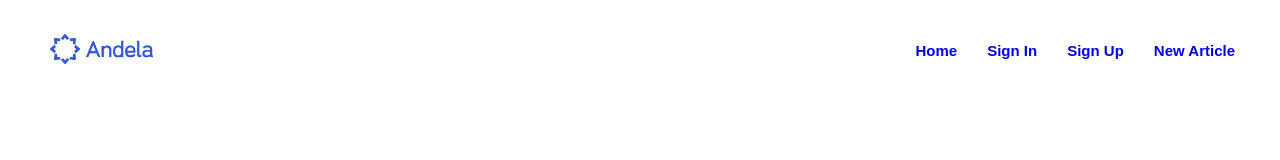
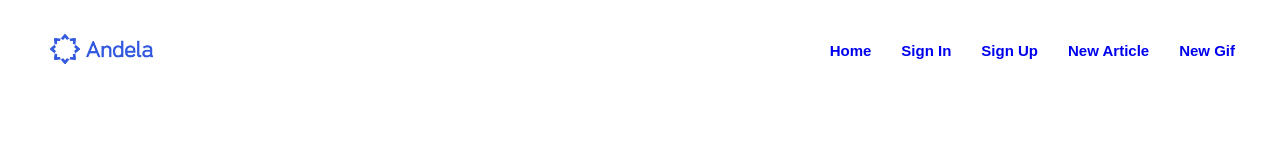
Before and after one commit to rickTerah/react-capstone-project, a React (Create React App) app: page / in a window 1280 px wide. Shown: the top 160 px of the page. Built offline with nearby package versions, Linux system fonts and the light colour scheme.

Commit message:
adding new gif route

```diff
--- a/src/App.jsx
+++ b/src/App.jsx
@@ -5,6 +5,7 @@ import NavBar from './components/navbar/Navbar';
 import Register from './containers/register/Register';
 import Login from './containers/login/Login';
 import NewArticle from './containers/newArticle/NewArticle';
+import NewGif from './containers/newGif/NewGif';
 import 'react-toastify/dist/ReactToastify.css';
 
 const App = () => (
@@ -14,6 +15,7 @@ const App = () => (
     <Route path="/register" component={Register} />
     <Route path="/login" component={Login} />
     <Route path="/new-article" component={NewArticle} />
+    <Route path="/new-gif" component={NewGif} />
   </div>
 );
 
--- a/src/components/navbar/Navbar.jsx
+++ b/src/components/navbar/Navbar.jsx
@@ -13,6 +13,7 @@ const navbar = () => (
       <li className="navbar__list-item"><NavLink to="/login" className="navbar__list-link">Sign in</NavLink></li>
       <li className="navbar__list-item"><NavLink to="/register" className="navbar__list-link">Sign up</NavLink></li>
       <li className="navbar__list-item"><NavLink to="/new-article" className="navbar__list-link">New Article</NavLink></li>
+      <li className="navbar__list-item"><NavLink to="/new-gif" className="navbar__list-link">New Gif</NavLink></li>
     </ul>
   </div>
 );
```
